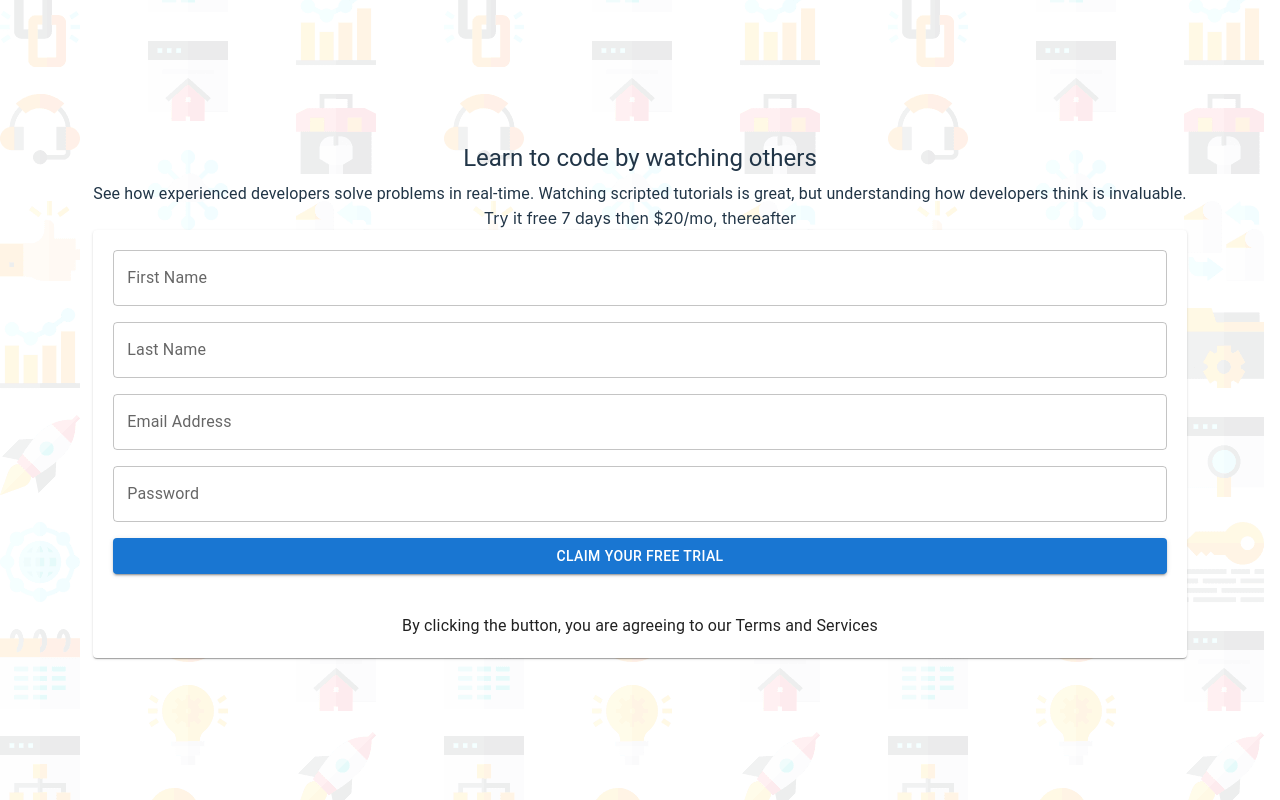
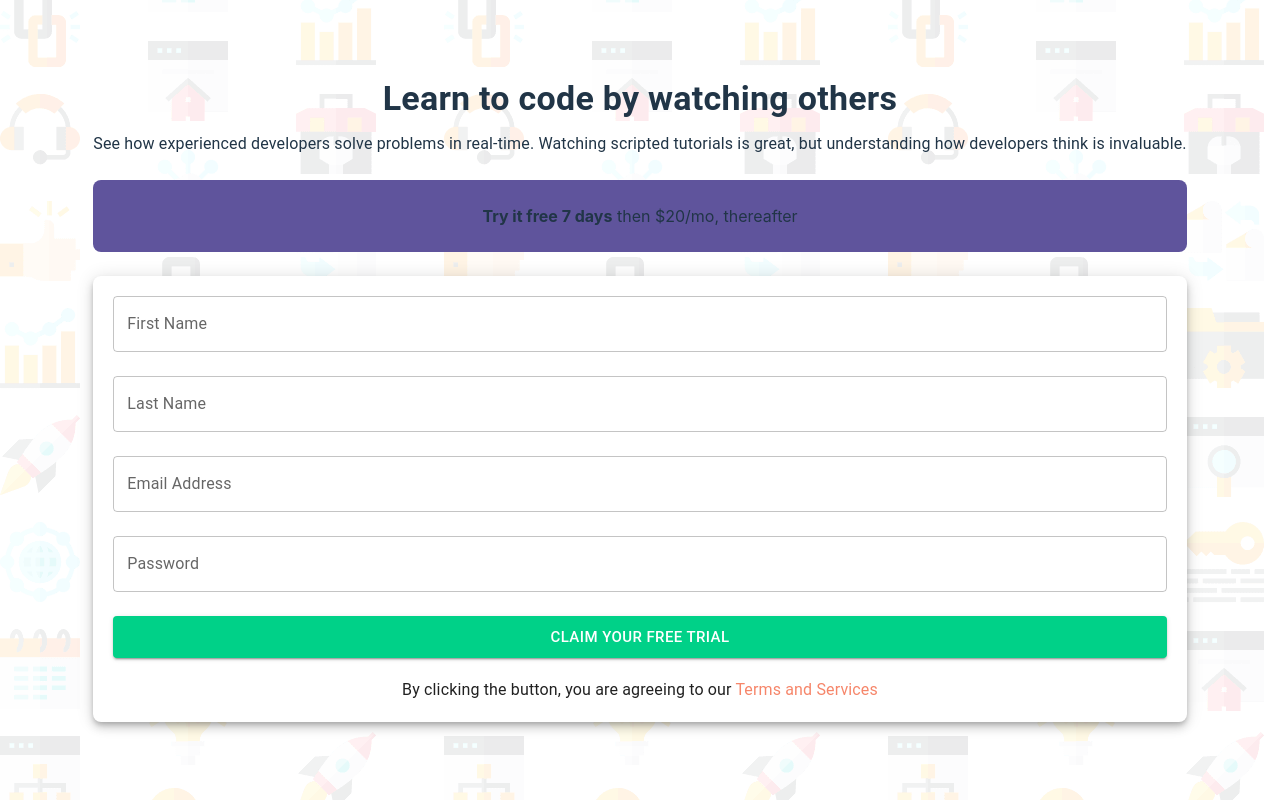
Before and after one commit to Proton-number/intro-component, a React (Vite) app: page / in a window 1280 px wide. Built offline with nearby package versions, Linux system fonts and the light colour scheme.

Commit message:
first commit

```diff
--- a/index.html
+++ b/index.html
@@ -5,6 +5,9 @@
     <link rel="icon" type="image/svg+xml" href="/vite.svg" />
     <meta name="viewport" content="width=device-width, initial-scale=1.0" />
     <title>Vite + React</title>
+    <link rel="preconnect" href="https://fonts.googleapis.com">
+    <link rel="preconnect" href="https://fonts.gstatic.com" crossorigin>
+    <link href="https://fonts.googleapis.com/css2?family=Open+Sans:wght@600&display=swap" rel="stylesheet">
   </head>
   <body>
     <div id="root"></div>
--- a/src/App.jsx
+++ b/src/App.jsx
@@ -1,14 +1,29 @@
-import { useState } from 'react'
+import React from 'react'
 import './App.css'
 import IntroCard from './components/IntroCard'
+import {createTheme, ThemeProvider } from '@mui/material'
+
 
 function App() {
-  const [count, setCount] = useState(0)
+
+
+  const theme = createTheme({
+    typography:{
+      fontSize: 14
+    }
+  })
+
 
   return (
+   <>
+    <ThemeProvider theme={theme}>
+
     <div className="App">
   <IntroCard />
     </div>
+
+    </ThemeProvider>
+   </>
   )
 }
 
--- a/src/components/IntroCard.jsx
+++ b/src/components/IntroCard.jsx
@@ -1,32 +1,59 @@
 import React from 'react'
-import {Box, Typography, Paper, Button, Container, Stack, TextField} from '@mui/material'
+import {Box, Typography, Paper, Button, Container, Stack, TextField, createTheme, ThemeProvider} from '@mui/material'
 
 function IntroCard() {
+
+  const theme = createTheme({
+    palette:{
+      primary:{
+            main:'hsl(159, 100%, 41%)',
+            contrastText:'white'
+        }
+    }
+})
+
+
+
   return (
     <Box>
 
       <Container>
-       <Typography variant='h5' gutterBottom>Learn to code by watching others</Typography>
+       <Typography variant='h4' fontWeight='700' gutterBottom>Learn to code by watching others</Typography>
 
-       <Typography>See how experienced developers solve problems in real-time. Watching scripted tutorials is great, but understanding how developers think is invaluable.</Typography>
+       <Typography fontWeight='400'>See how experienced developers solve problems in real-time. Watching scripted tutorials is great, but understanding how developers think is invaluable.</Typography>
 
-       <Box variant='div' gutterBottom> Try it free 7 days then $20/mo, thereafter </Box>
-
-       <Paper id='input-fields'>
-
-       <Stack direction='column' spacing={2}  >
-     <TextField label='First Name' variant='outlined' />
-     <TextField label='Last Name' variant='outlined' />
-     <TextField label='Email Address' variant='outlined' />
-     <TextField label='Password' variant='outlined' />
-     <Button  variant='contained' size='medium'>CLAIM YOUR FREE TRIAL</Button>
-     </Stack>
+      <Box>
 
 
 
-      <Typography marginTop='40px'>By clicking the button, you are agreeing to our <span>Terms and Services</span></Typography>
+     <Box  p={3} sx={{bgcolor: 'hsl(249, 30%, 47%)', marginTop: 3, marginBottom:3, borderRadius:2}}  variant='div' gutterBottom> <span style={{fontWeight: 700}}>Try it free 7 days</span>  then $20/mo, thereafter </Box>
 
-       </Paper>
+
+
+<Paper id='input-fields'  sx={{borderRadius:2}} elevation={6}>
+
+<Stack direction='column'  spacing={3}   >
+
+<TextField label='First Name'   variant='outlined' />
+
+<TextField label='Last Name'  variant='outlined' />
+
+<TextField label='Email Address' variant='outlined' />
+
+<TextField label='Password'  type='password' variant='outlined' />
+
+<ThemeProvider theme={theme}>
+<Button color='primary' variant='contained' size='large' >CLAIM YOUR FREE TRIAL</Button>
+</ThemeProvider>
+
+</Stack>
+
+
+
+<Typography marginTop='20px'>By clicking the button, you are agreeing to our <span style={{color:'hsl(12, 89%, 69%)'}}>Terms and Services</span></Typography>
+
+</Paper>
+      </Box>
 
       </Container>
 
--- a/src/index.css
+++ b/src/index.css
@@ -40,24 +40,6 @@ h1 {
   line-height: 1.1;
 }
 
-button {
-  border-radius: 8px;
-  border: 1px solid transparent;
-  padding: 0.6em 1.2em;
-  font-size: 1em;
-  font-weight: 500;
-  font-family: inherit;
-  background-color: #1a1a1a;
-  cursor: pointer;
-  transition: border-color 0.25s;
-}
-button:hover {
-  border-color: #646cff;
-}
-button:focus,
-button:focus-visible {
-  outline: 4px auto -webkit-focus-ring-color;
-}
 
 @media (prefers-color-scheme: light) {
   :root {
@@ -67,9 +49,7 @@ button:focus-visible {
   a:hover {
     color: #747bff;
   }
-  button {
-    background-color: #f9f9f9;
-  }
+
 }
 
 @media screen and (min-width:760px) {
```
